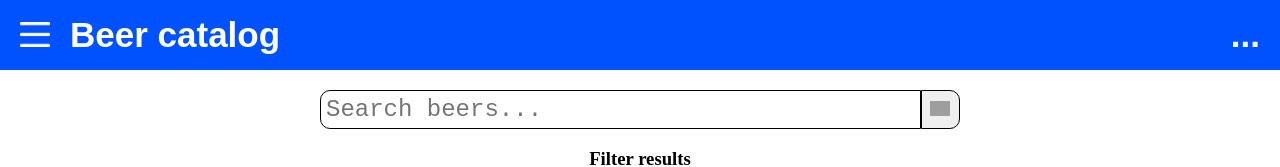
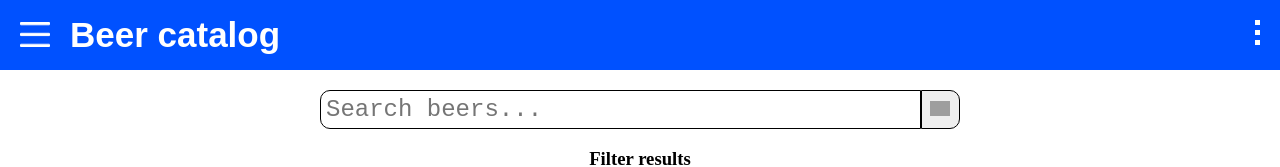
Before and after one commit to vladilen597/BeerCatalog, a React app: page / in a window 1280 px wide. Shown: the top 167 px of the page. Built offline with nearby package versions, Linux system fonts and the light colour scheme; no server answers; grey boxes are pictures that could not be loaded.

Commit message:
fixed actions

```diff
--- a/src/components/Header/Header.css
+++ b/src/components/Header/Header.css
@@ -80,3 +80,15 @@
 .active {
   color: rgb(0, 81, 255);
 }
+
+.more-button {
+  display: flex;
+  flex-direction: column;
+}
+
+.dot {
+  margin-bottom: 5px;
+  width: 5px;
+  background-color: #fff;
+  height: 5px;
+}
--- a/src/components/Header/Header.jsx
+++ b/src/components/Header/Header.jsx
@@ -53,7 +53,11 @@ class Header extends Component {
           </nav>
           Beer catalog
         </nav>
-        <div className="more-button">...</div>
+        <div className="more-button">
+          <div className="dot"></div>
+          <div className="dot"></div>
+          <div className="dot"></div>
+        </div>
       </header>
     );
   }
--- a/src/components/Main/FindField/Filter/Filter.jsx
+++ b/src/components/Main/FindField/Filter/Filter.jsx
@@ -32,6 +32,7 @@ class Filter extends Component {
   };
 
   render() {
+    console.log(this.props.state);
     return (
       <section className="filter-block">
         <h3>Filter results</h3>
--- a/src/constants/resourses/dictionary/BEERS_OPERATIONS.jsx
+++ b/src/constants/resourses/dictionary/BEER_OPERATIONS.jsx
@@ -2,3 +2,5 @@ const BEER_OPERATIONS = {
   FIND_BEER: "FIND_BEER",
   FILTER: "FILTER",
 };
+
+export default BEER_OPERATIONS;
--- a/src/store/actions/fetchBeersAction.jsx
+++ b/src/store/actions/fetchBeersAction.jsx
@@ -1,5 +1,5 @@
 import FETCH_BEERS from "../../constants/resourses/dictionary/FETCH_BEERS.jsx";
-import BEER_OPERATIONS from "../../constants/resourses/dictionary/BEERS_OPERATIONS.jsx";
+import BEER_OPERATIONS from "../../constants/resourses/dictionary/BEER_OPERATIONS.jsx";
 
 const fetchBeersRequest = () => {
   return {
@@ -67,7 +67,7 @@ const filterBeers = (alcohol, unit, color) => {
 
 const filterBeersWithNoFetch = (alcohol, unit, color) => {
   return {
-    type: BEER_OPERATIONS,
+    type: BEER_OPERATIONS.FILTER,
     alcohol: alcohol,
     unit: unit,
     color: color,
--- a/src/store/actions/findBeerAction.jsx
+++ b/src/store/actions/findBeerAction.jsx
@@ -1,4 +1,4 @@
-import BEER_OPERATIONS from "../../constants/resourses/dictionary/BEERS_OPERATIONS.jsx";
+import BEER_OPERATIONS from "../../constants/resourses/dictionary/BEER_OPERATIONS.jsx";
 
 const findBeer = (beerName) => {
   return {
--- a/src/store/reducers/beersReducer.jsx
+++ b/src/store/reducers/beersReducer.jsx
@@ -1,5 +1,5 @@
 import FETCH_BEERS from "../../constants/resourses/dictionary/FETCH_BEERS.jsx";
-import BEER_OPERATIONS from "../../constants/resourses/dictionary/BEERS_OPERATIONS.jsx";
+import BEER_OPERATIONS from "../../constants/resourses/dictionary/BEER_OPERATIONS.jsx";
 import TOGGLE_FAVOURITE from "../../constants/resourses/dictionary/TOGGLE_FAVOURITE.jsx";
 
 const initialState = {
```
